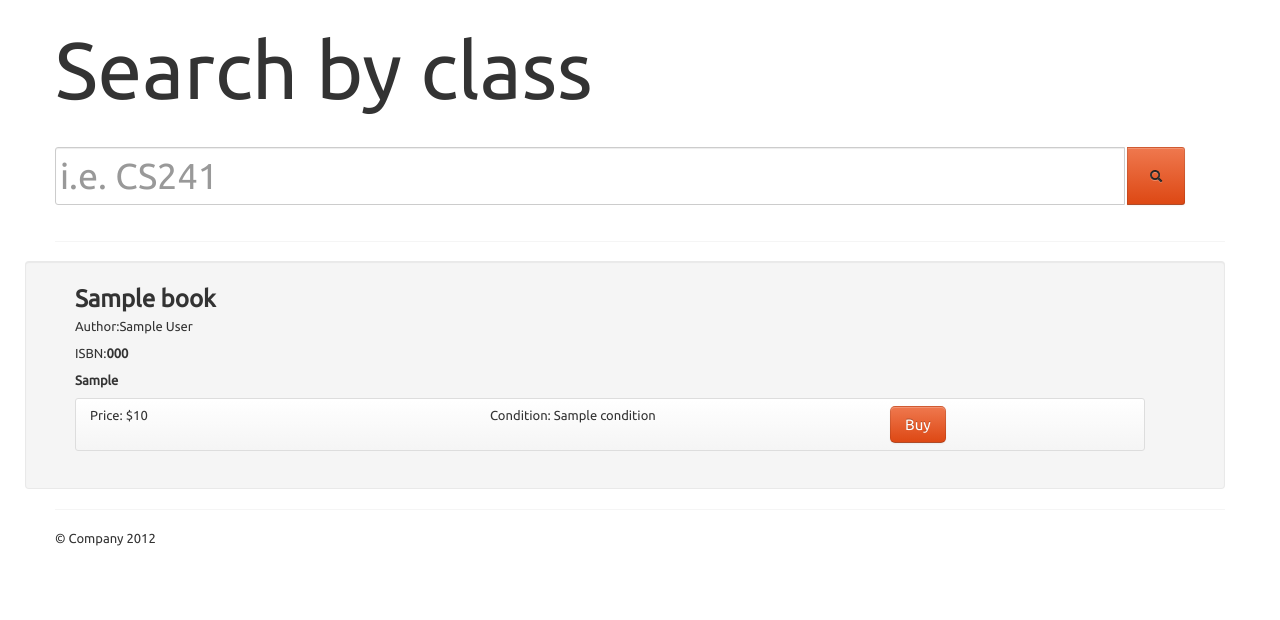
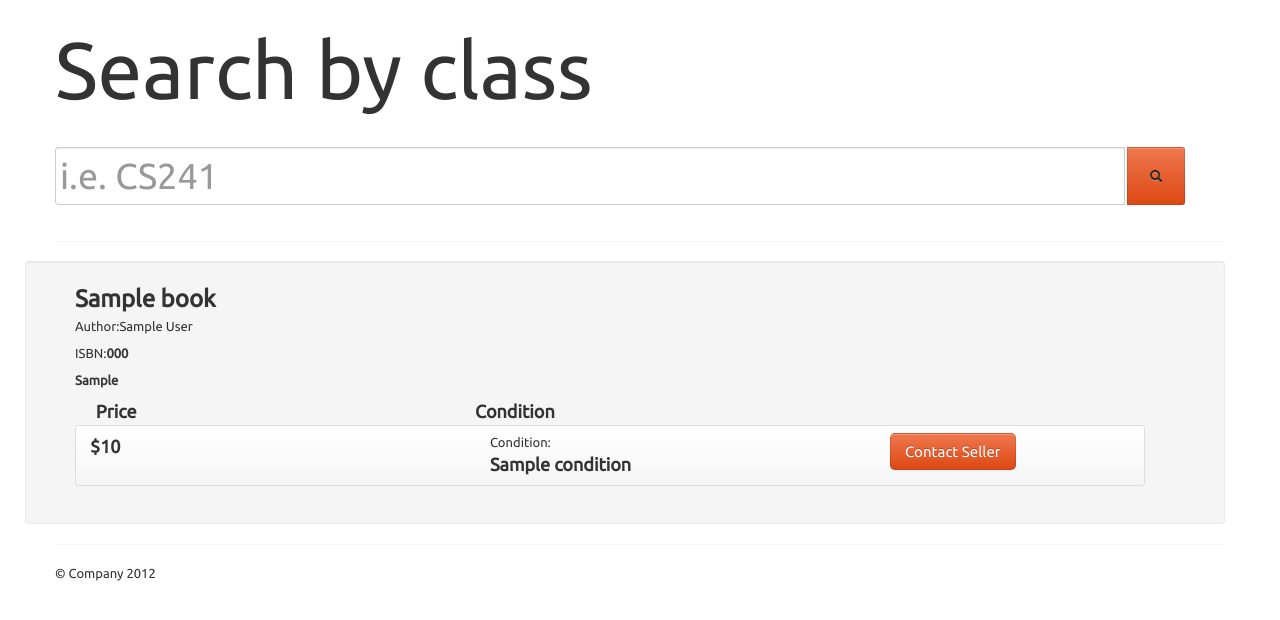
Before and after one commit to Satshabad/theBooklistr-website, a Django app: template templates/buy.html in a window 1280 px wide. Shown: the part 61-681 px from the top of the page. Run offline with Django 3.2, Linux system fonts and the light colour scheme; the template is opened without the code that fills it: most values are stand-ins (such as "Sample title", 1, 10 or a date in 2020); some libraries are stand-ins or nearby versions.

Commit message:
changed display

```diff
--- a/templates/buy.html
+++ b/templates/buy.html
@@ -127,11 +127,17 @@
 
             {% if book.listings %}
 
+                    	<div class="container">
+                    		<div class='row'>
+                    			<div class="span4"> <h3>&nbsp;&nbsp;&nbsp;&nbsp;&nbsp;Price</h3> </div><div class="span4"> <h3>Condition</h3></div>
+                    		</div>
+                        </div>
+
                 {% for post in book.listings %}
                 <ul class="breadcrumb">
                     	<div class="container">
                     		<div class='row'>
-                    			<div class="span4"> Price: ${{ post.price }} </div><div class="span4"> Condition: {{ post.condition }}</div><div class="span4"> <button class="btn btn-primary btn-large">Buy</button></div>
+                    			<div class="span4"> <h3>${{ post.price }}</h3> </div><div class="span4"> Condition: <h3>{{ post.condition }}</h3></div><div class="span4"> <button class="btn btn-primary btn-large">Contact Seller</button></div>
                     		</div>
                         </div>
                         </ul>
```
